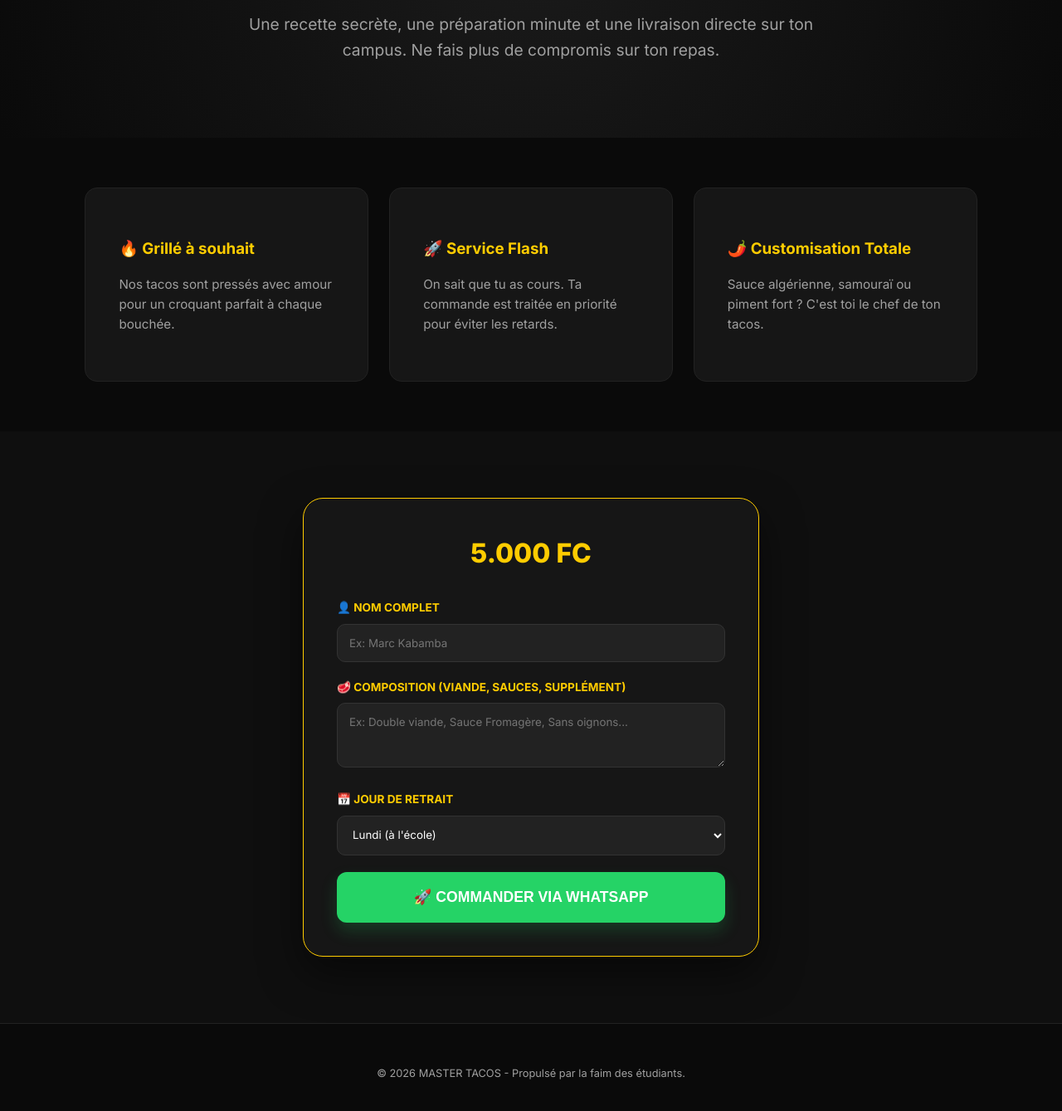
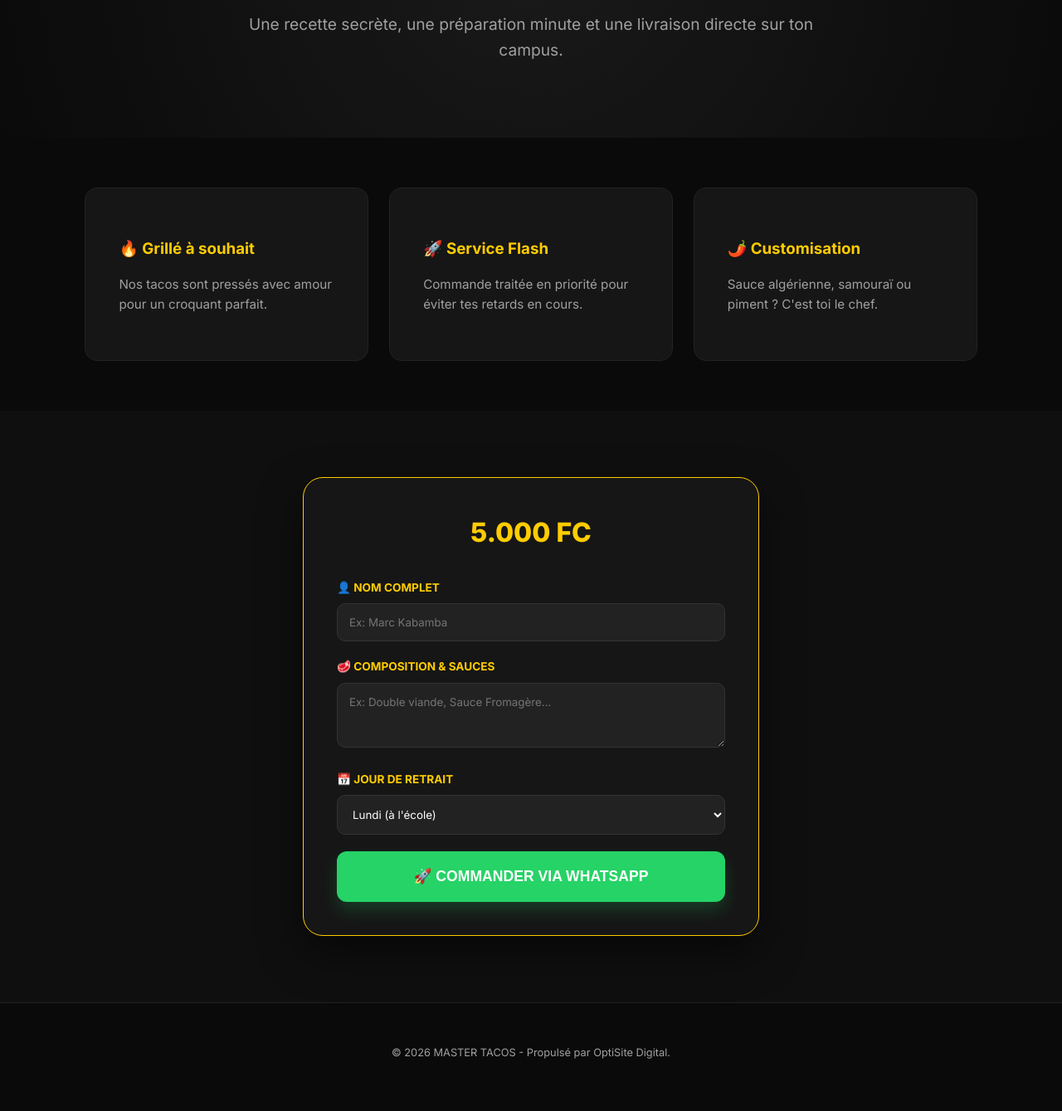
Before and after one commit to jeanluctshunza-prog/tacos-stand, a plain HTML site: page index.html in a window 1280 px wide. Shown: the part 369-1708 px from the top of the page at 83% size. Drawn offline with Linux system fonts and the light colour scheme.

Commit message:
Update index.html
OK

```diff
--- a/index.html
+++ b/index.html
@@ -4,6 +4,13 @@
     <meta charset="UTF-8">
     <meta name="viewport" content="width=device-width, initial-scale=1.0">
     <title>Master Tacos | Excellence & Goût</title>
+
+    <link rel="manifest" href="manifest.json">
+    <meta name="theme-color" content="#ffcc00">
+    <meta name="apple-mobile-web-app-capable" content="yes">
+    <meta name="apple-mobile-web-app-status-bar-style" content="black">
+    <meta name="apple-mobile-web-app-title" content="Master Tacos">
+
     <link href="https://fonts.googleapis.com/css2?family=Inter:wght@400;700;800&display=swap" rel="stylesheet">
     <style>
         :root {
@@ -24,7 +31,7 @@
             line-height: 1.6;
         }
 
-        /* --- HEADER (Style LWS Moderne) --- */
+        /* --- HEADER --- */
         header {
             display: flex;
             justify-content: space-between;
@@ -53,7 +60,7 @@
         .hero h1 { font-size: clamp(2.5rem, 5vw, 4rem); font-weight: 800; margin-bottom: 20px; line-height: 1.1; }
         .hero p { color: var(--text-muted); font-size: 1.2rem; max-width: 700px; margin: 0 auto 30px; }
 
-        /* --- SECTION VITRINE (Comme LWS) --- */
+        /* --- SECTION FEATURES --- */
         .features {
             display: grid;
             grid-template-columns: repeat(auto-fit, minmax(280px, 1fr));
@@ -73,7 +80,7 @@
         .feature-box h3 { color: var(--primary); margin-bottom: 15px; }
         .feature-box p { color: var(--text-muted); font-size: 0.95rem; }
 
-        /* --- SECTION COMMANDE (Ton Code Optimisé) --- */
+        /* --- SECTION COMMANDE --- */
         .order-section {
             background: #0f0f0f;
             padding: 80px 8%;
@@ -139,21 +146,21 @@
 
 <section class="hero">
     <h1>Le meilleur Tacos de l'école. <span style="color: var(--primary);">Point final.</span></h1>
-    <p>Une recette secrète, une préparation minute et une livraison directe sur ton campus. Ne fais plus de compromis sur ton repas.</p>
+    <p>Une recette secrète, une préparation minute et une livraison directe sur ton campus.</p>
 </section>
 
 <section class="features" id="services">
     <div class="feature-box">
         <h3>🔥 Grillé à souhait</h3>
-        <p>Nos tacos sont pressés avec amour pour un croquant parfait à chaque bouchée.</p>
+        <p>Nos tacos sont pressés avec amour pour un croquant parfait.</p>
     </div>
     <div class="feature-box">
         <h3>🚀 Service Flash</h3>
-        <p>On sait que tu as cours. Ta commande est traitée en priorité pour éviter les retards.</p>
+        <p>Commande traitée en priorité pour éviter tes retards en cours.</p>
     </div>
     <div class="feature-box">
-        <h3>🌶️ Customisation Totale</h3>
-        <p>Sauce algérienne, samouraï ou piment fort ? C'est toi le chef de ton tacos.</p>
+        <h3>🌶️ Customisation</h3>
+        <p>Sauce algérienne, samouraï ou piment ? C'est toi le chef.</p>
     </div>
 </section>
 
@@ -164,8 +171,8 @@
         <label>👤 Nom Complet</label>
         <input type="text" id="nom" placeholder="Ex: Marc Kabamba">
 
-        <label>🥩 Composition (Viande, Sauces, Supplément)</label>
-        <textarea id="details" rows="3" placeholder="Ex: Double viande, Sauce Fromagère, Sans oignons..."></textarea>
+        <label>🥩 Composition & Sauces</label>
+        <textarea id="details" rows="3" placeholder="Ex: Double viande, Sauce Fromagère..."></textarea>
 
         <label>📅 Jour de retrait</label>
         <select id="jour">
@@ -181,7 +188,7 @@
 </section>
 
 <footer>
-    &copy; 2026 MASTER TACOS - Propulsé par la faim des étudiants.
+    &copy; 2026 MASTER TACOS - Propulsé par OptiSite Digital.
 </footer>
 
 <script>
@@ -192,12 +199,19 @@
         const jour = document.getElementById('jour').value;
 
         if(!nom || !det) {
-            alert("⚠️ Remplis ton nom et tes préférences avant de valider !");
+            alert("⚠️ Remplis ton nom et tes préférences !");
             return;
         }
 
-        const msg = `*NOUVELLE COMMANDE MASTER TACOS*%0A--------------------------%0A👤 *Client:* ${nom}%0A🥩 *Détails:* ${det}%0A📅 *Jour:* ${jour}%0A💰 *Total:* 5000 FC%0A--------------------------%0A_Commande passée via le site vitrine_`;
+        const msg = `*NOUVELLE COMMANDE MASTER TACOS*%0A--------------------------%0A👤 *Client:* ${nom}%0A🥩 *Détails:* ${det}%0A📅 *Jour:* ${jour}%0A💰 *Total:* 5000 FC%0A--------------------------`;
         window.open(`https://wa.me/${num}?text=${msg}`, '_blank');
+    }
+
+    // Script pour enregistrer le Service Worker (Nécessaire pour la PWA)
+    if ('serviceWorker' in navigator) {
+        window.addEventListener('load', () => {
+            navigator.serviceWorker.register('/sw.js').catch(err => console.log('SW error:', err));
+        });
     }
 </script>
 
```
